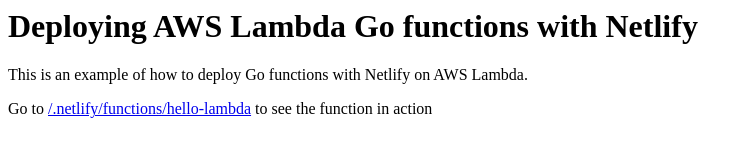
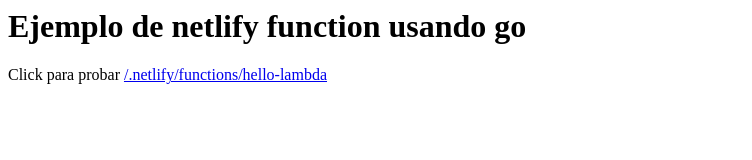
Before and after one commit to LuisPaGarcia/netlify-go, a plain HTML site: page site/index.html in a window 1280 px wide. Shown: the whole page, without its empty margins (0-752 px from the left). Drawn offline with Linux system fonts and the light colour scheme.

Commit message:
update index

```diff
--- a/site/index.html
+++ b/site/index.html
@@ -1,8 +1,7 @@
 <html>
-  <head><title>Deploying AWS Lambda Go functions with Netlify</title></head>
+  <head><title>Ejemplo de funcion lambda en go con netlify</title></head>
   <body>
-    <h1>Deploying AWS Lambda Go functions with Netlify</h1>
-    <p>This is an example of how to deploy Go functions with Netlify on AWS Lambda.</p>
-    <p>Go to <a href="/.netlify/functions/hello-lambda">/.netlify/functions/hello-lambda</a> to see the function in action</p>
+    <h1>Ejemplo de netlify function usando go</h1>
+    <p>Click para probar <a href="/.netlify/functions/hello-lambda">/.netlify/functions/hello-lambda</a></p>
   </body>
 </html>
```
